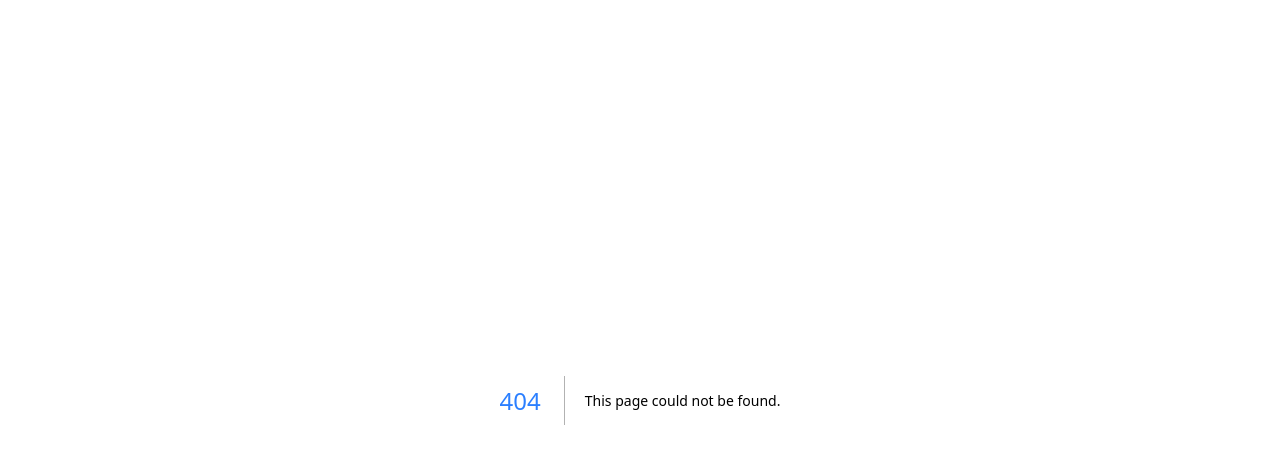
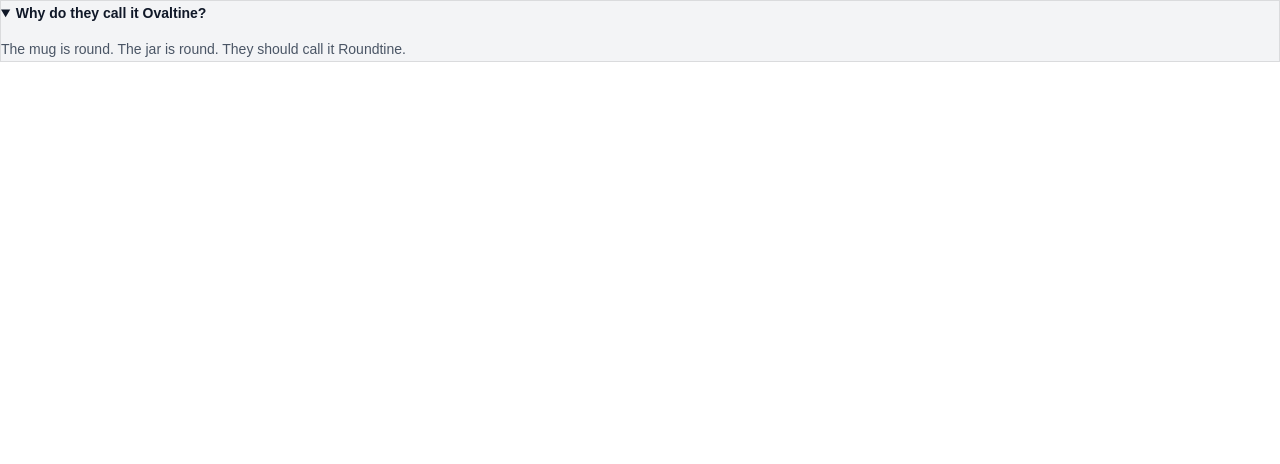
Before and after one commit to caozhengqian/tailwindstudy, a Next.js app: page /fun in a window 1280 px wide. Before the commit this address had no page. Shown: the top 464 px of the page. Built offline with nearby package versions, Linux system fonts and the light colour scheme.

Commit message:
8.方法：比如open

```diff
--- /dev/null
+++ b/src/app/fun/page.tsx
@@ -0,0 +1,14 @@
+export default function Fun() {
+
+    return (
+        <details className="border border-transparent open:border-black/10 open:bg-gray-100 " open>
+            <summary className="text-sm leading-6 font-semibold text-gray-900 select-none">Why do they call it
+                Ovaltine?
+            </summary>
+            <div className="mt-3 text-sm leading-6 text-gray-600">
+                <p>The mug is round. The jar is round. They should call it Roundtine.</p>
+            </div>
+        </details>
+
+    );
+}
```
